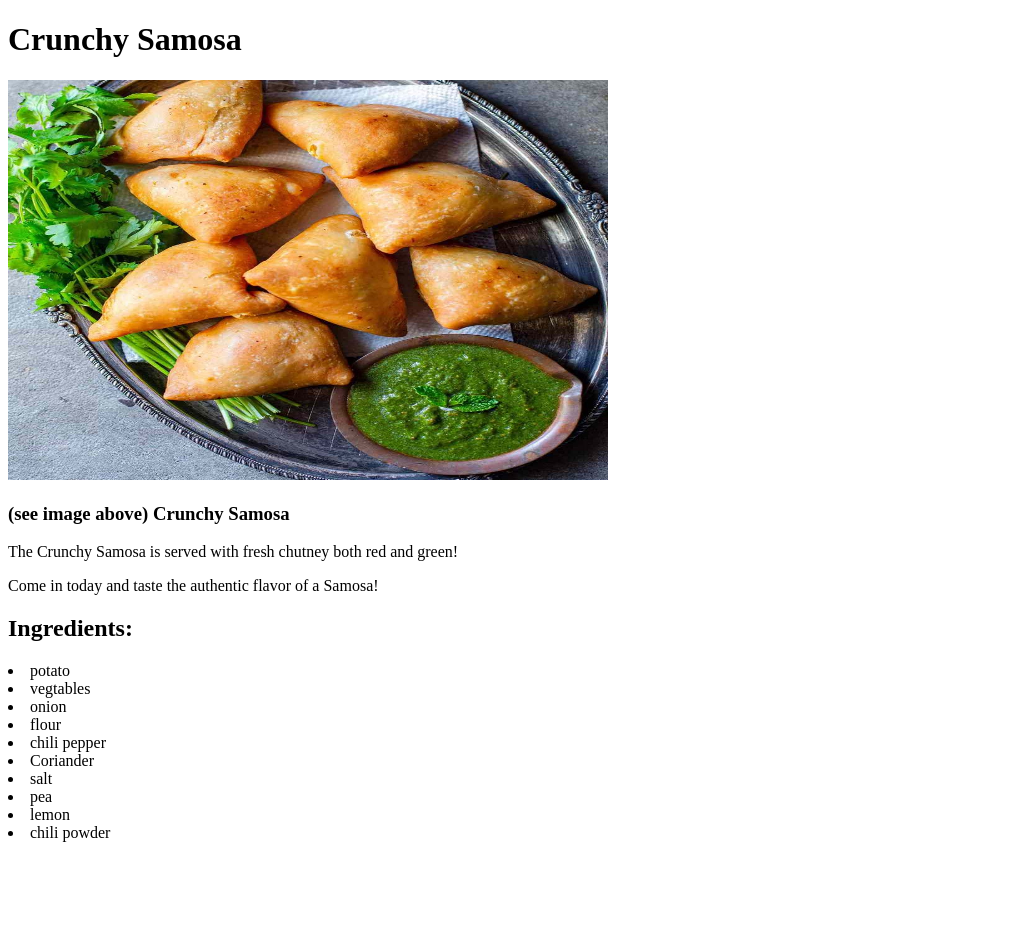
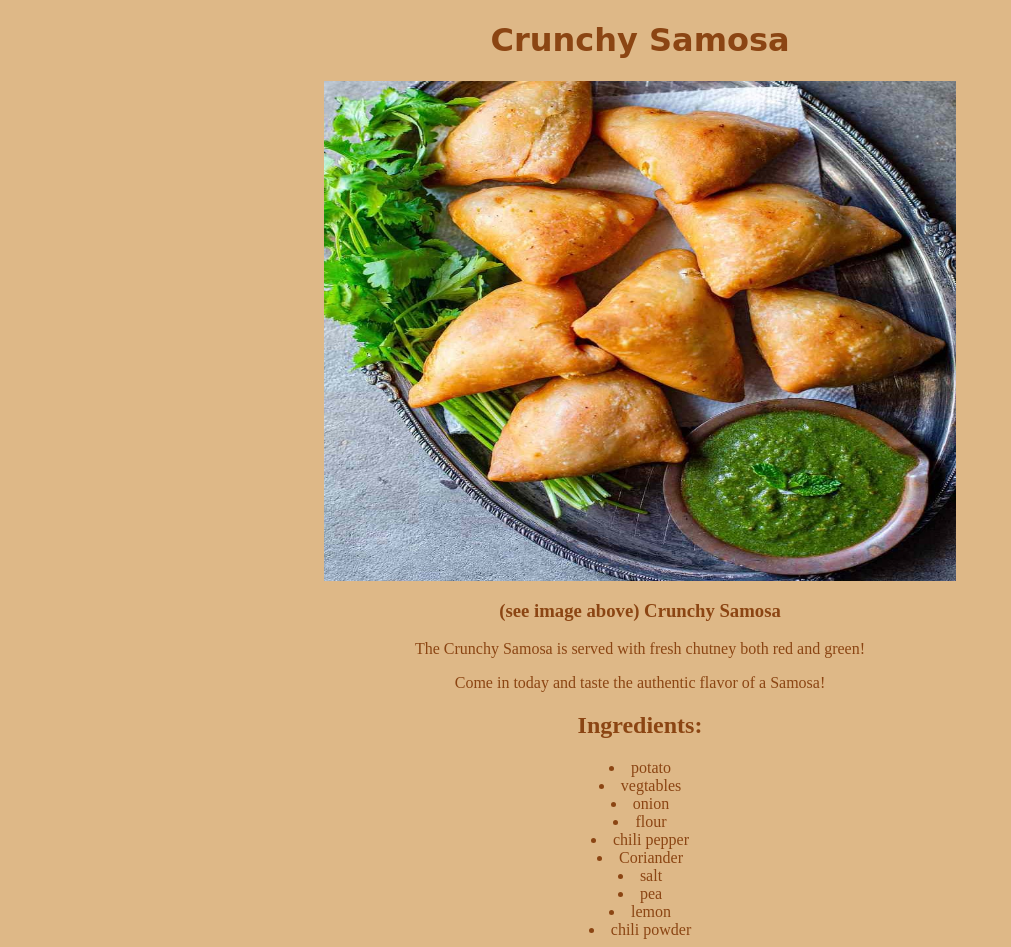
Before and after one commit to sunnysidhu81/odin-recipes, a plain HTML site: page recipes/Samosa.html in a window 1280 px wide. Shown: the whole page, without its empty margins (0-1011 px from the left). Before the commit the page ends 850 px from the top, so only its background shows below. Drawn offline with Linux system fonts and the light colour scheme.

Commit message:
added css for samosa recipe page, gol gappe recipe page, and butter chicken recipe page

```diff
--- a/main.css
+++ b/main.css
@@ -1,9 +1,10 @@
 h1{
     text-align: center;
     color:wheat;
+    font-family: cursive;
 }
 body{
-    background-color: goldenrod;
+    background-color:peru;
 }
 
 .center{
@@ -14,13 +15,14 @@ body{
 
 }
 #buttons li {
-    float: left;
+    text-align: center;
+    float:right;
     list-style:none;
-    text-align: center;
     background-color:blanchedalmond;
-    margin-right: 310px;
+    margin-right: 250px;
     width: 150px;
     line-height: 60px;
+    font-family:cursive;
 
   }
 
--- /dev/null
+++ b/recipes/SBC.css
@@ -0,0 +1,22 @@
+h1{
+
+        text-align: center;
+        color:saddlebrown;
+        font-family: cursive;
+
+}
+body{
+        background-color: burlywood;
+}
+
+.center{
+        display:block;
+        margin-left: auto;
+        margin-right:auto;
+        width: 50%;
+
+    }
+h3,p,h2,li{
+        text-align: center;
+        color:saddlebrown;
+}
--- a/recipes/Samosa.html
+++ b/recipes/Samosa.html
@@ -2,13 +2,15 @@
 <html>
 <head>
 <title>Crunchy Samosa</title>
+<link rel = "stylesheet" href = "samosa.css">
 </head>
 <body>
 
 <h1>Crunchy Samosa</h1>
 <img src = "samosa.jpeg" alt = "Picture of Crunchy Samosa"
 width = "600"
-height = "400">
+height = "500"
+class = "center">
 <h3>(see image above) Crunchy Samosa</h3>
 <p>The Crunchy Samosa is served with fresh chutney both red and green! </p>
 <p> Come in today and taste the authentic flavor of a Samosa!</p>
--- /dev/null
+++ b/recipes/gol.css
@@ -0,0 +1,22 @@
+h1{
+
+    text-align: center;
+    color:saddlebrown;
+    font-family: cursive;
+
+}
+body{
+    background-color: burlywood;
+}
+
+.center{
+    display:block;
+    margin-left: auto;
+    margin-right:auto;
+    width: 50%;
+
+}
+h3,p,h2,li{
+    text-align: center;
+    color:saddlebrown;
+}
--- /dev/null
+++ b/recipes/samosa.css
@@ -0,0 +1,22 @@
+h1{
+
+    text-align: center;
+    color:saddlebrown;
+    font-family: cursive;
+
+}
+body{
+    background-color: burlywood;
+}
+
+.center{
+    display:block;
+    margin-left: auto;
+    margin-right:auto;
+    width: 50%;
+
+}
+h3,p,h2,li{
+    text-align: center;
+    color:saddlebrown;
+}
```
Also changed, not shown: recipes/GolGappe.html (+3 -1 lines), recipes/SpicyButterChicken.html (+3 -1 lines).
